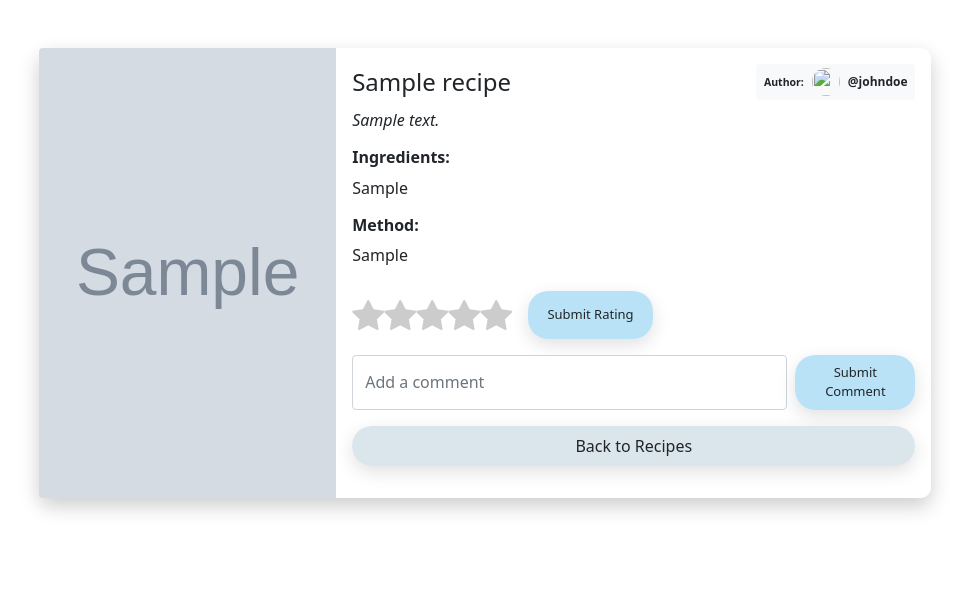
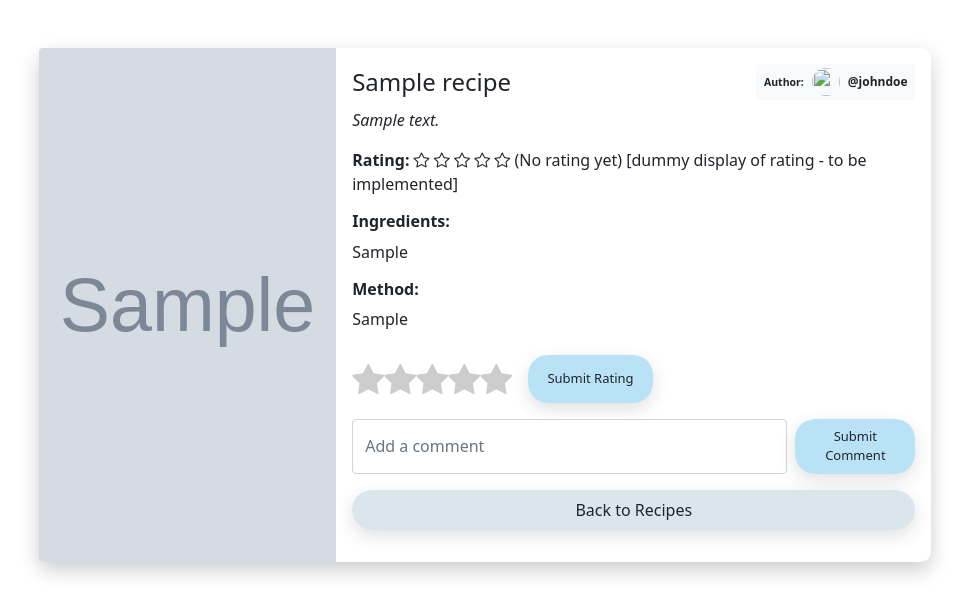
Before and after one commit to Jiwei-Cao/SEG-Coursework-1-Green-6, a Django app: template recipes/templates/specific_recipe.html in a window 1280 px wide. Shown: the part 56-658 px from the top of the page, without its empty margins (155-1124 px from the left). Run offline with Django 5.2, Linux system fonts and the light colour scheme; the template is opened without the code that fills it: values that come from a table or form of the project are taken from there, others are empty; data comes from the database, SQL or seed files in the repository; tables that the repository leaves empty hold one stand-in row (values such as "Sample post"); grey boxes marked "Sample" are stand-in pictures; parts of the project's set-up code (start-up, migrations or seed data) failed here and were passed over; some libraries are stand-ins or nearby versions.

Commit message:
add mock rating display on card

```diff
--- a/recipes/templates/specific_recipe.html
+++ b/recipes/templates/specific_recipe.html
@@ -28,6 +28,16 @@
           </div>
 
           <p class="card-text fst-italic">{{recipe.description}}</p>
+
+          <p class = "">
+            <span class = "fw-bold">Rating: </span>
+            <i class="bi bi-star"></i>
+            <i class="bi bi-star"></i>
+            <i class="bi bi-star"></i>
+            <i class="bi bi-star"></i>
+            <i class="bi bi-star"></i>
+             (No rating yet) [dummy display of rating - to be implemented]
+          </p>
 
           <h6 class="fw-bold">Ingredients:</h6>
           <p class="mb-3">{{recipe.ingredients}}</p>
--- a/static/recipe_card.css
+++ b/static/recipe_card.css
@@ -101,6 +101,12 @@
   object-fit: cover;
 }
 
+.recipe-author{
+  transition: transform 0.2s ease;
+}
+
 .recipe-author:hover{
-  background-color: #ccc;
+  background-color: #cccccce1 !important;
+  transform: scale(1.05);
+
 }
```
